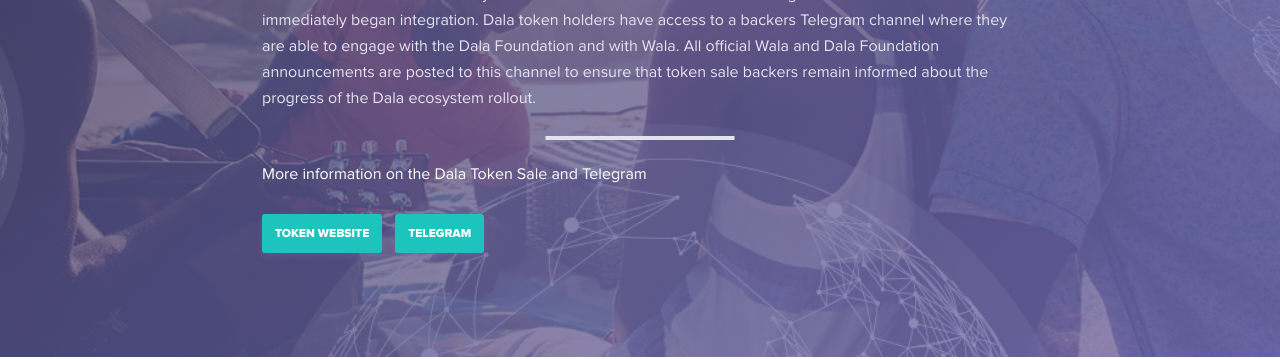
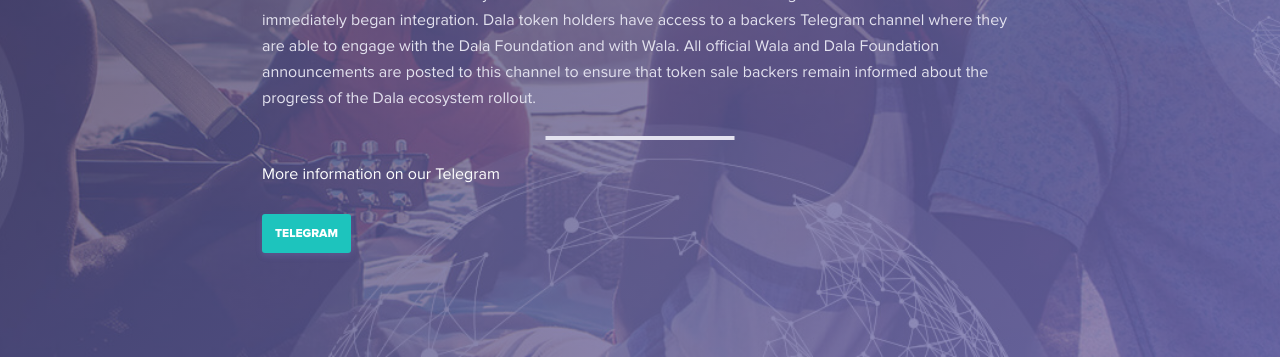
Before and after one commit to GetDala/dala-org-website, a React (Create React App) app: page / in a window 1280 px wide. Shown: the part 5320-5679 px from the top of the page. Built offline with nearby package versions, Linux system fonts and the light colour scheme.

Commit message:
removed token sale button

```diff
--- a/src/components/DalaTokenSale/DalaTokenSale.js
+++ b/src/components/DalaTokenSale/DalaTokenSale.js
@@ -32,9 +32,7 @@
           </div>
           <div className="columns">
             <div className="column is-8 is-offset-2">
-              <div className="more-info">More information on the Dala Token Sale and Telegram</div>
-              <CallToAction variation="anchor" destination="https://tokensale.getwala.com/" label={'Token Website'} />
-              <span style={{display: 'inline-block', marginRight: 13}} />
+              <div className="more-info">More information on our Telegram</div>
               <CallToAction variation="anchor" destination="https://t.me/getwala" label="Telegram" />
             </div>
           </div>
```
